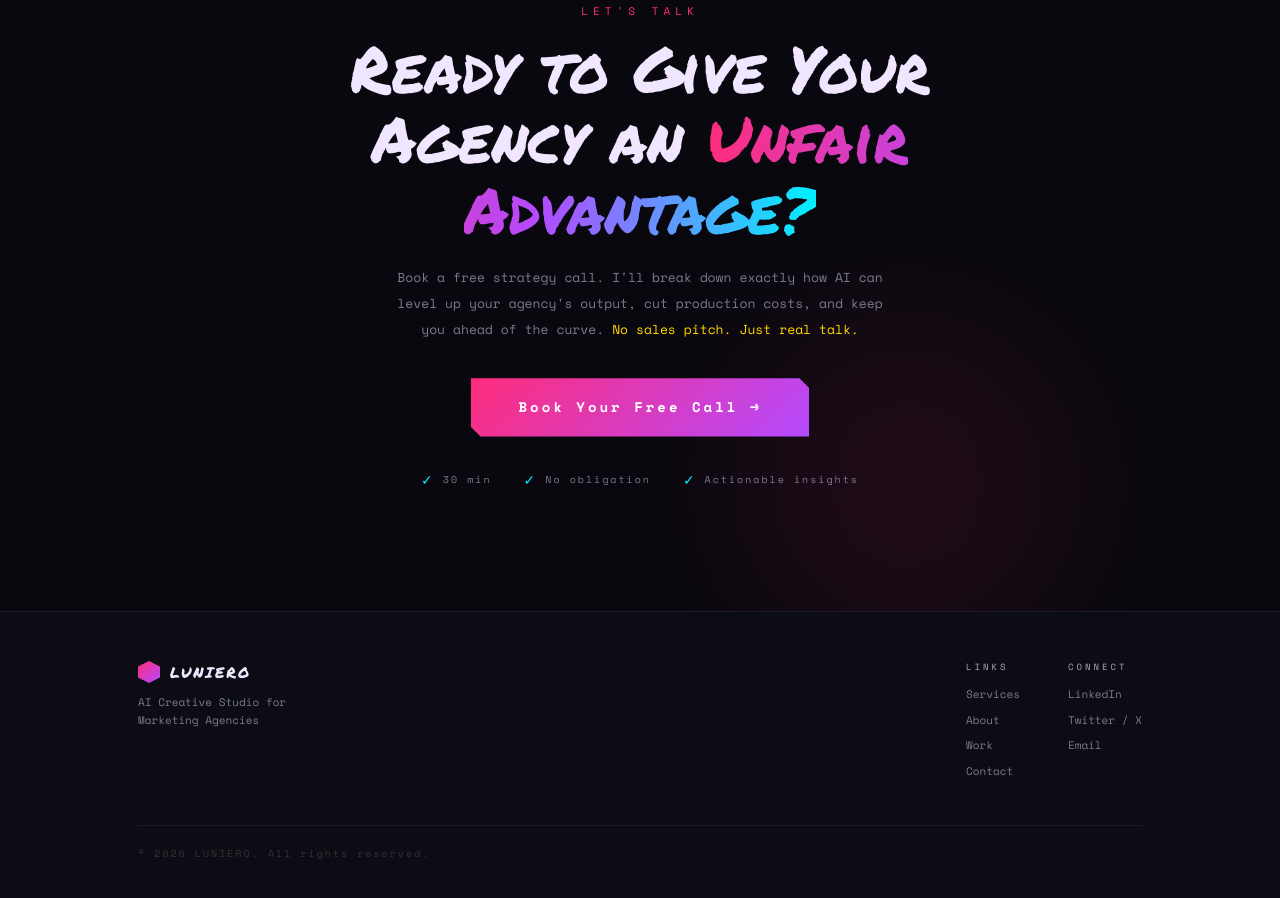
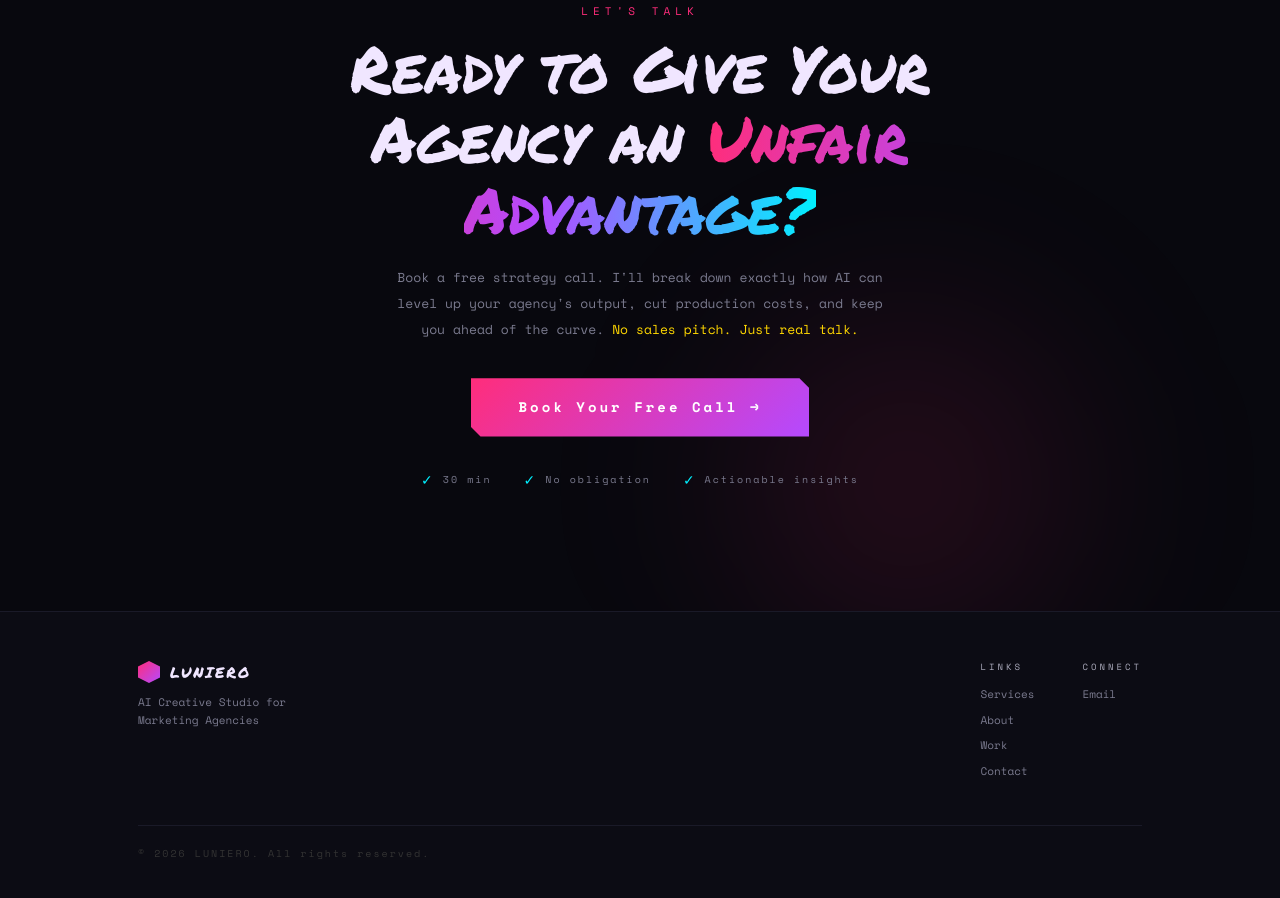
Before and after one commit to nu-96/luniero-website, a website: page index.html in a window 1280 px wide. Shown: the part 3879-4777 px from the top of the page. Drawn offline with nearby package versions, Linux system fonts and the light colour scheme.

Commit message:
finished

```diff
--- a/index.html
+++ b/index.html
@@ -361,8 +361,6 @@
                     </div>
                     <div class="footer-col">
                         <div class="footer-col-title">CONNECT</div>
-                        <a href="https://linkedin.com" target="_blank">LinkedIn</a>
-                        <a href="https://x.com" target="_blank">Twitter / X</a>
                         <a href="mailto:info@luniero.com">Email</a>
                     </div>
                 </div>
```
